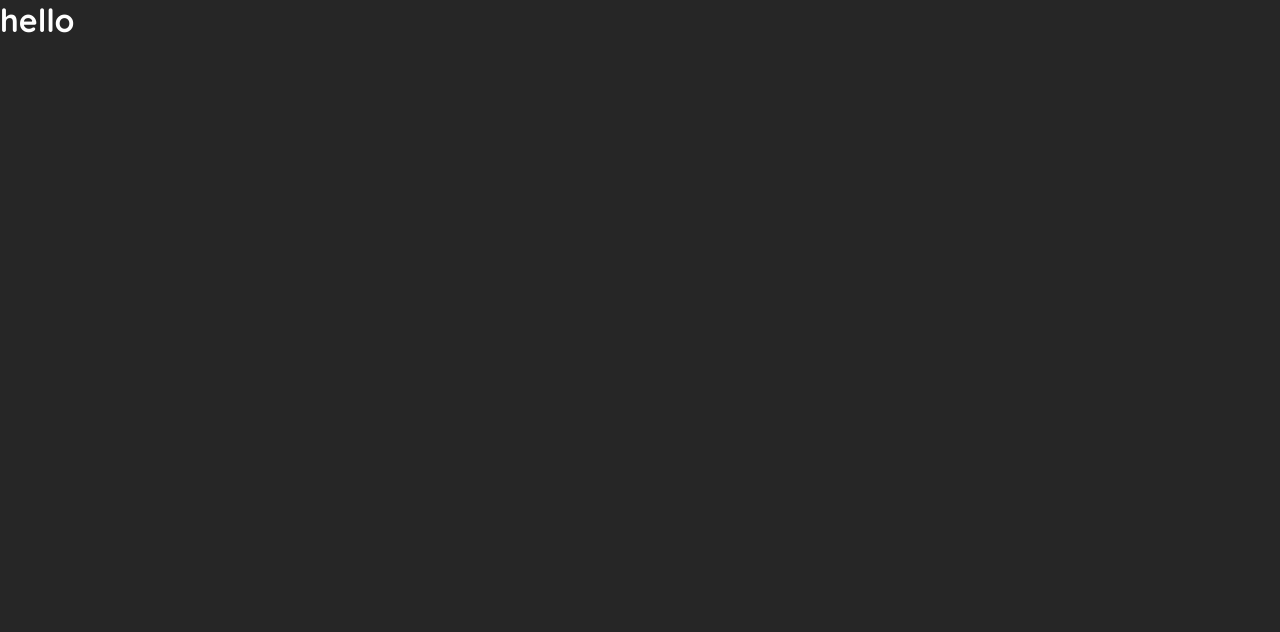
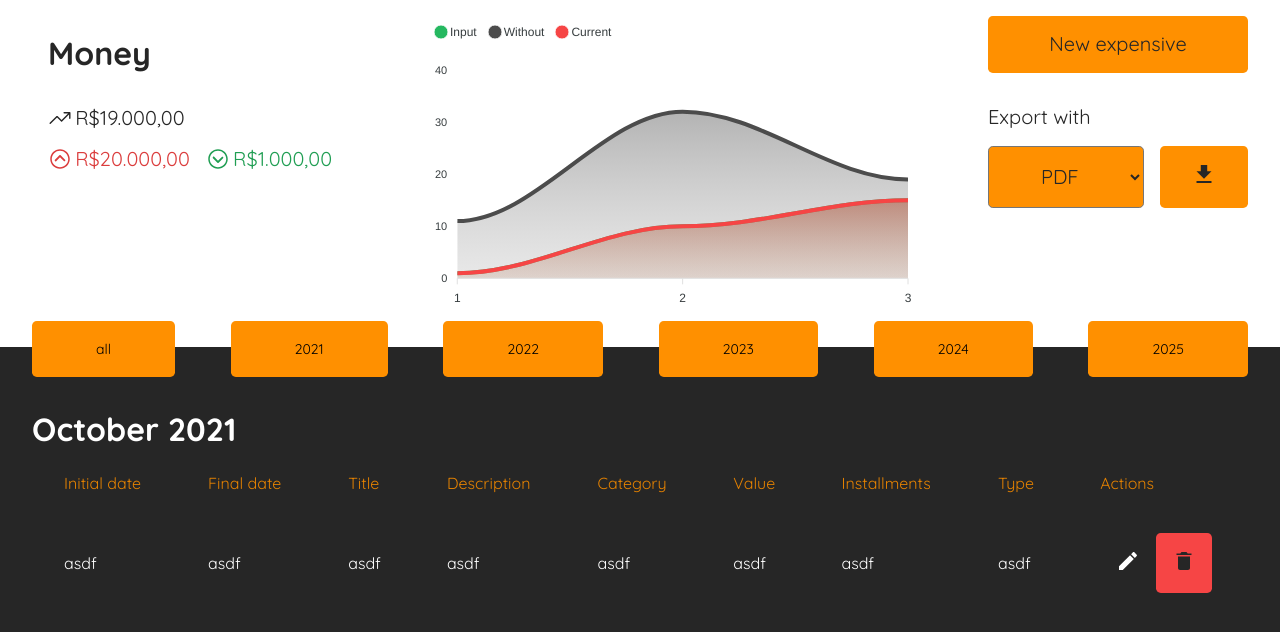
Before and after one commit to AndersonAndrad/project-speending-controll-nextjs, a Next.js app: page / in a window 1280 px wide. Shown: the top 632 px of the page. Built offline with nearby package versions, Linux system fonts and the light colour scheme.

Commit message:
styles - create home page, missing add mock data to test all interface

```diff
--- a/package.json
+++ b/package.json
@@ -14,6 +14,7 @@
     "miragejs": "^0.1.41",
     "next": "11.1.2",
     "react": "17.0.2",
+    "react-apexcharts": "^1.3.9",
     "react-dom": "17.0.2",
     "react-icons": "^4.2.0",
     "react-modal": "^3.14.3",
--- /dev/null
+++ b/src/config/graph.config.ts
@@ -0,0 +1,26 @@
+export const options = {
+  chart: {
+    toolbar: { show: false },
+    zoom: { enabled: false },
+    stacked: false,
+    height: 350,
+  },
+  legend: {
+    position: 'top',
+    horizontalAlign: 'left'
+  },
+  grid: { show: false, },
+  dataLabels: { enabled: false },
+  tooltip: { enabled: false },
+  stroke: { curve: 'smooth' },
+  xaxis: {
+    type: '',
+  },
+  yaxis: {},
+  fill: {
+    type: 'gradient'
+  },
+  stacked: true,
+  colors: ['#25b860', '#4c4c4c', '#f64545']
+
+}
--- a/src/pages/index.tsx
+++ b/src/pages/index.tsx
@@ -1,8 +1,111 @@
+import { IoIosArrowDropdown, IoIosArrowDropup, IoIosTrendingUp, IoMdCreate, IoMdDownload, IoMdTrash } from 'react-icons/io'
+
+import dynamic from 'next/dynamic'
+import { options } from '../config/graph.config'
+import styles from '../styles/Home.module.scss'
+
+const Chart = dynamic( () => import( 'react-apexcharts' ), { ssr: false } )
 
 export default function Home () {
+
+  const series = [{
+    name: 'Input',
+    data: [1, 10, 15]
+  },
+  {
+    name: 'Without',
+    data: [11, 32, 19]
+  },
+  {
+    name: 'Current',
+    data: [1, 10, 15]
+  }
+  ]
+
   return (
-    <div>
-      <h1>hello</h1>
+    <div className={styles.container}>
+      <header>
+        <div className={styles.header}>
+          <div className={styles.leftHeaderContent}>
+            <h1>Money</h1>
+            <section className={styles.money}>
+              <h2><IoIosTrendingUp size={'24px'} /> R$19.000,00</h2>
+              <div>
+                <h3 className={styles.without}><IoIosArrowDropup size={'24px'} /> R$20.000,00</h3>
+                <h3 className={styles.input}> <IoIosArrowDropdown size={'24px'} /> R$1.000,00</h3>
+
+              </div>
+            </section>
+          </div>
+          <div>
+            <Chart
+              options={options}
+              series={series}
+              type='area'
+              height={300}
+              width={500}
+            />
+          </div>
+          <div className={styles.rightHeaderContent}>
+            <button>New expensive</button>
+            <label>
+              <span>Export with</span>
+              <div>
+                <select name="" id="">
+                  <option value="">PDF</option>
+                  <option value="">PDF</option>
+                  <option value="">PDF</option>
+                  <option value="">PDF</option>
+                </select>
+                <button><IoMdDownload size={'24px'} /></button>
+              </div>
+            </label>
+          </div>
+        </div>
+      </header>
+      <div className={styles.content}>
+        <ul>
+          <li><button>all</button></li>
+          <li><button>2021</button></li>
+          <li><button>2022</button></li>
+          <li><button>2023</button></li>
+          <li><button>2024</button></li>
+          <li><button>2025</button></li>
+        </ul>
+
+        <h1>October 2021</h1>
+        <table>
+          <thead>
+            <tr>
+              <th>Initial date</th>
+              <th>Final date</th>
+              <th>Title</th>
+              <th>Description</th>
+              <th>Category</th>
+              <th>Value</th>
+              <th>Installments</th>
+              <th>Type</th>
+              <th>Actions </th>
+            </tr>
+          </thead>
+          <tbody>
+            <tr>
+              <td>asdf</td>
+              <td>asdf</td>
+              <td>asdf</td>
+              <td>asdf</td>
+              <td>asdf</td>
+              <td>asdf</td>
+              <td>asdf</td>
+              <td>asdf</td>
+              <td>
+                <button className={styles.edit}><IoMdCreate color={'#fff'} size={'24px'} /></button>
+                <button className={styles.delete}><IoMdTrash color={'#262626'} size={'24px'} /></button>
+              </td>
+            </tr>
+          </tbody>
+        </table>
+      </div>
     </div>
   )
 }
--- /dev/null
+++ b/src/styles/Home.module.scss
@@ -0,0 +1,229 @@
+.container {
+  header {
+    background: var(--white);
+    width: 100%;
+  }
+}
+
+.header {
+  max-width: 1420px;
+  margin: 0 auto;
+  padding: 1rem 2rem;
+
+  display: flex;
+  justify-content: space-between;
+
+  h2 {
+    font-size: 1.25rem; /* 20px */
+    line-height: 1.56rem; /* 25px */
+    font-weight: normal;
+    color: var(--gray-900);
+
+    display: flex;
+    align-items: center;
+    gap: 0.2rem;
+  }
+
+  h1 {
+    color: var(--gray-900);
+    font-size: 2rem; /* 32px */
+    line-height: 2.625rem; /* 4px */
+    margin-bottom: 2rem;
+  }
+}
+
+.input {
+  color: var(--green-500);
+  font-size: 1.25rem; /* 20px */
+  line-height: 1.56rem; /* 25px */
+  font-weight: normal;
+  display: flex;
+  align-items: center;
+  gap: 0.2rem;
+}
+
+.without {
+  color: var(--red-500);
+  font-size: 1.25rem; /* 20px */
+  line-height: 1.56rem; /* 25px */
+  font-weight: normal;
+  display: flex;
+  align-items: center;
+  gap: 0.2rem;
+}
+
+.money {
+  gap: 1rem;
+
+  display: flex;
+  flex-direction: column;
+
+  > div {
+    display: flex;
+    gap: 1rem;
+  }
+}
+
+.leftHeaderContent {
+  display: flex;
+  flex-direction: column;
+
+  padding: 1rem 1rem;
+}
+
+.rightHeaderContent {
+  display: flex;
+  flex-direction: column;
+  span {
+    color: var(--gray-900);
+    font-size: 1.25rem; /* 20px */
+    line-height: 1.56rem; /* 25px */
+    font-weight: normal;
+  }
+
+  > button {
+    padding: 1rem 3rem;
+    border-radius: 0.3rem;
+    background: var(--orange-400);
+    font-size: 1.25rem; /* 20px */
+    line-height: 1.56rem; /* 25px */
+    font-weight: normal;
+    color: var(--gray-900);
+
+    transition: filter 0.2s;
+
+    &:hover {
+      filter: brightness(0.8);
+    }
+  }
+
+  label {
+    margin-top: 2rem;
+    display: flex;
+    flex-direction: column;
+    gap: 1rem;
+
+    > div {
+      display: flex;
+      gap: 1rem;
+
+      > button {
+        padding: 1rem 2rem;
+        border-radius: 0.3rem;
+        background: var(--orange-400);
+        font-size: 1.25rem; /* 20px */
+        line-height: 1.56rem; /* 25px */
+        font-weight: normal;
+        color: var(--gray-900);
+
+        transition: filter 0.2s;
+
+        &:hover {
+          filter: brightness(0.8);
+        }
+      }
+    }
+
+    select {
+      padding: 1rem 3rem;
+      border-radius: 0.3rem;
+      background: var(--orange-400);
+      font-size: 1.25rem; /* 20px */
+      line-height: 1.56rem; /* 25px */
+      font-weight: normal;
+      color: var(--gray-900);
+
+      transition: filter 0.2s;
+
+      &:hover {
+        filter: brightness(0.8);
+        outline: none;
+        cursor: pointer;
+      }
+    }
+  }
+}
+
+.content {
+  max-width: 1420px;
+  margin: 0 auto;
+  padding: 1rem 2rem;
+
+  ul {
+    margin-top: -2.6rem;
+    margin-bottom: 2rem;
+    display: flex;
+    justify-content: space-between;
+    width: 100%;
+    list-style: none;
+
+    li {
+      button {
+        padding: 1rem 4rem;
+        border-radius: 0.3rem;
+        background: var(--orange-400);
+
+        font-size: 0.875rem;
+        font-weight: normal;
+        line-height: 1.5rem;
+
+        transition: filter 0.2s;
+
+        &:hover {
+          filter: brightness(0.8);
+        }
+      }
+    }
+  }
+
+  table {
+    width: 100%;
+    border-spacing: 0 0.5rem;
+    th {
+      color: var(--orange-500);
+      font-weight: 400;
+      padding: 1rem 2rem;
+      text-align: left;
+    }
+    td {
+      padding: 1rem 2rem;
+      border: 0;
+      font-weight: 400;
+      color: var(--gray-100);
+      border-radius: 0.25rem;
+      &:first-child {
+        color: var(--gray-100);
+      }
+      &.deposit {
+        color: var(--green);
+      }
+      &.withdraw {
+        color: var(--red);
+      }
+
+      .edit {
+        padding: 1rem 1rem;
+        background: transparent;
+        border-radius: 0.3rem;
+
+        transition: filter 0.2s;
+
+        &:hover {
+          filter: brightness(0.8);
+        }
+      }
+
+      .delete {
+        padding: 1rem 1rem;
+        background: var(--red-400);
+        border-radius: 0.3rem;
+
+        transition: filter 0.2s;
+
+        &:hover {
+          filter: brightness(0.8);
+        }
+      }
+    }
+  }
+}
```
Also changed, not shown: 1 other file (tests, documents, lock files or other folders).
